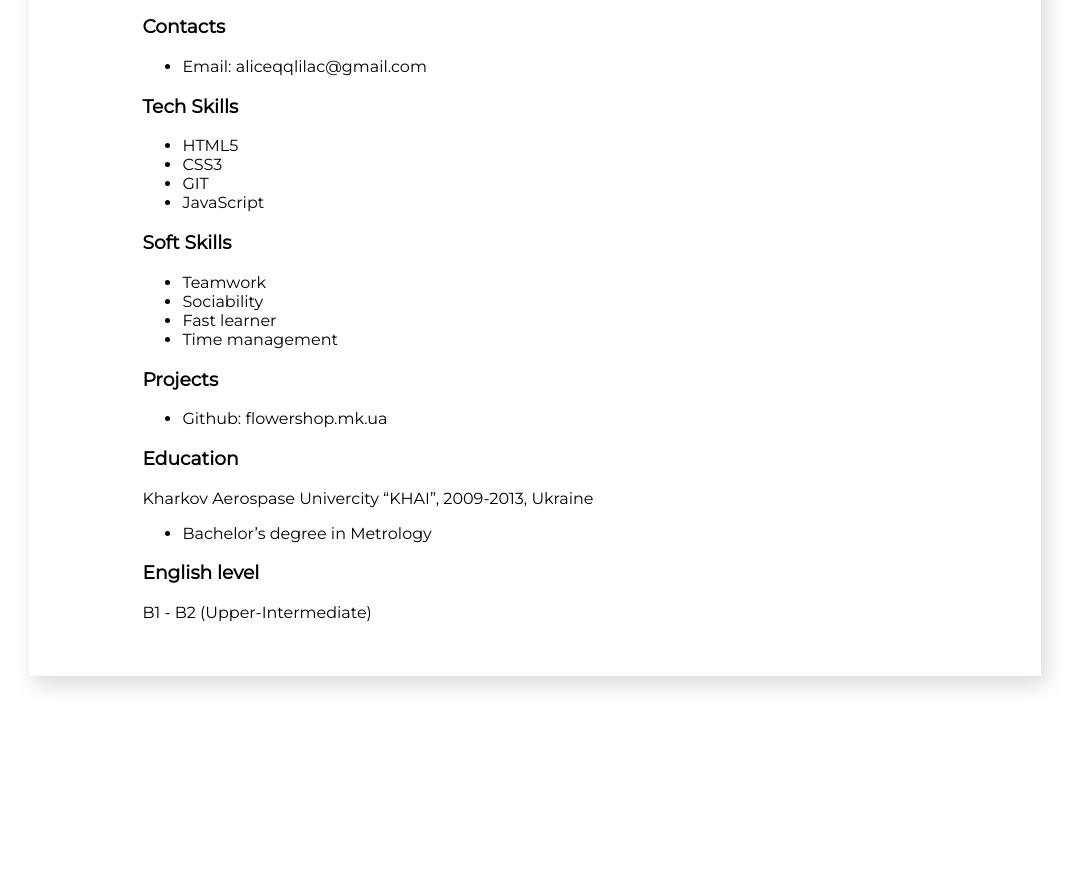
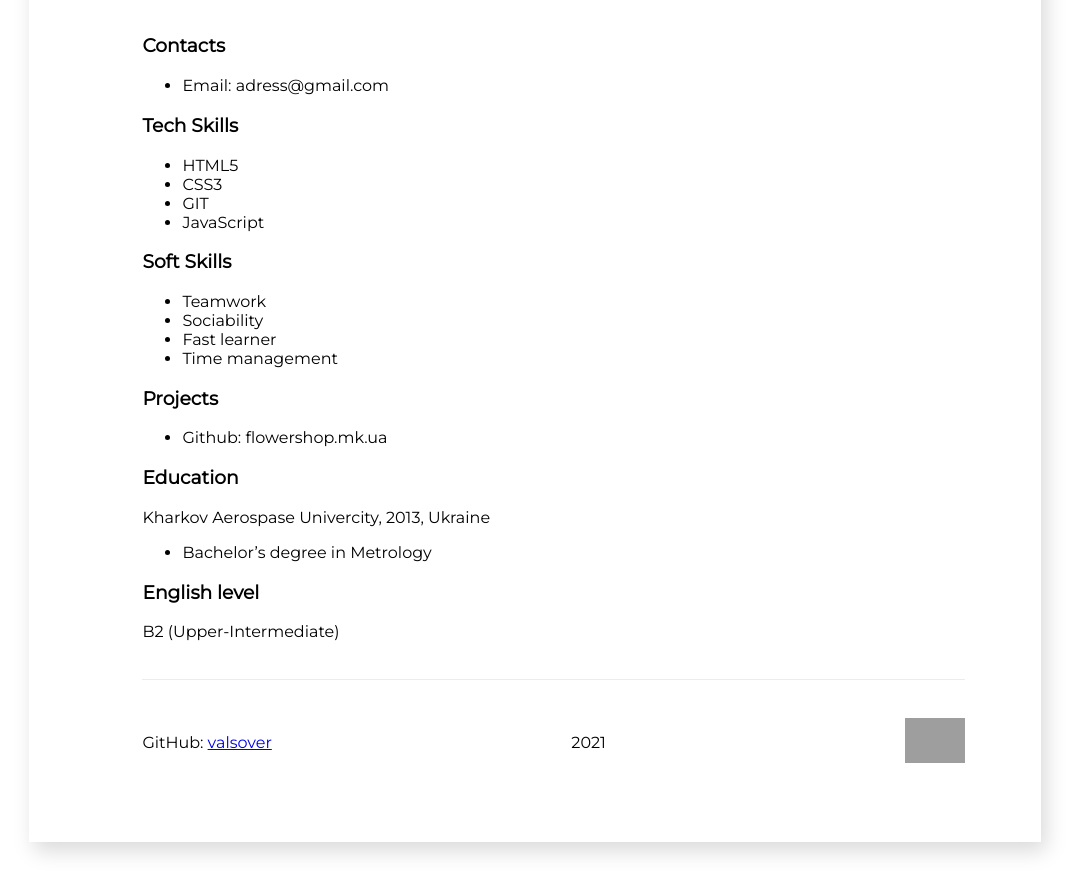
Before and after one commit to valsover/rsschool-cv, a plain HTML site: page index.html in a window 1280 px wide. Shown: the part 482-1372 px from the top of the page, without its empty margins (105-1186 px from the left). Before the commit the page ends 1206 px from the top, so only its background shows below. Drawn offline with Linux system fonts and the light colour scheme; grey boxes are pictures that could not be loaded.

Commit message:
feat: semantic elements, footer content

```diff
--- a/index.html
+++ b/index.html
@@ -14,14 +14,19 @@
   </head>
   <body>
     <div class="container-body">
-      <h1 id="name">Valeria Makarova</h1>
+      <header class="header">
+        <h1 id="name">Valeria M</h1>
         <h2 id="applicant">Front-end developer</h2>
-      <p><img src="photo-placeholder-woman.jpg" alt="" width="250" /></p>
-
+        <p><img src="photo-placeholder-woman.jpg" alt="photo" width="250" /></p>
+      </header>
+      <main class="main">
+        <section class="section">
           <h3 id="contacts">Contacts</h3>
           <ul>
-        <li>Email: aliceqqlilac@gmail.com</li>
+            <li>Email: adress@gmail.com</li>
           </ul>
+        </section>
+        <section class="section">
           <h3 id="tech-skills">Tech Skills</h3>
           <ul>
             <li>HTML5</li>
@@ -29,6 +34,8 @@
             <li>GIT</li>
             <li>JavaScript</li>
           </ul>
+        </section>
+        <section class="section"></section>
         <h3 id="soft-skills">Soft Skills</h3>
         <ul>
           <li>Teamwork</li>
@@ -36,6 +43,7 @@
           <li>Fast learner</li>
           <li>Time management</li>
         </ul>
+        <section class="section">
           <h3 id="projects">Projects</h3>
           <ul>
             <li>
@@ -47,13 +55,33 @@
               >
             </li>
           </ul>
+        </section>
+        <section class="section">
           <h3 id="education">Education</h3>
-      <p>Kharkov Aerospase Univercity “KHAI”, 2009-2013, Ukraine</p>
+          <p>Kharkov Aerospase Univercity, 2013, Ukraine</p>
           <ul>
             <li>Bachelor’s degree in Metrology</li>
           </ul>
+        </section>
+        <section class="section"></section>
         <h3 id="english-level">English level</h3>
-      <p>B1 - B2 (Upper-Intermediate)</p>
+        <p>B2 (Upper-Intermediate)</p>
+      </main>
+      <footer class="footer">
+        <section class="github">
+          GitHub:
+          <a href="https://github.com/valsover">valsover</a>
+        </section>
+        <section>2021</section>
+        <section class="rsschool">
+          <a href="https://rs.school/js/">
+            <img
+              src="https://rs.school/images/rs_school_js.svg"
+              alt="logo"
+              width="60"
+          /></a>
+        </section>
+      </footer>
     </div>
   </body>
 </html>
--- a/style.css
+++ b/style.css
@@ -19,6 +19,9 @@ body {
   padding-bottom: 3px;
   border-bottom: 1px solid #eaecef;
 }
+.main {
+  margin: 1cm 0;
+}
 .project-link {
   color: black;
   text-decoration: none;
@@ -26,3 +29,12 @@ body {
 .project-link:hover {
   background-color: #c8cace;
 }
+.footer {
+  margin: 0 auto;
+  padding: 1cm 0;
+  border-top: 1px solid #eaecef;
+  display: flex;
+  flex-flow: row nowrap;
+  justify-content: space-between;
+  align-items: center;
+}
```
Lines whose indentation alone changed are shown as unchanged.
